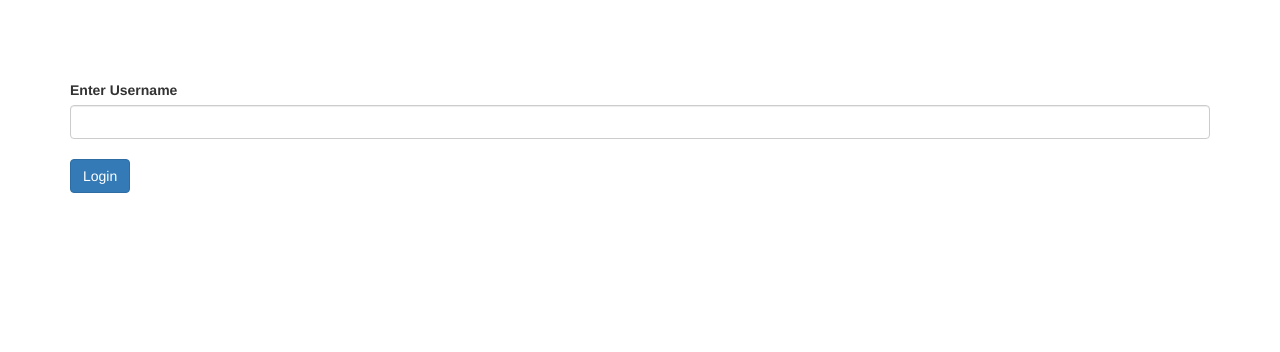
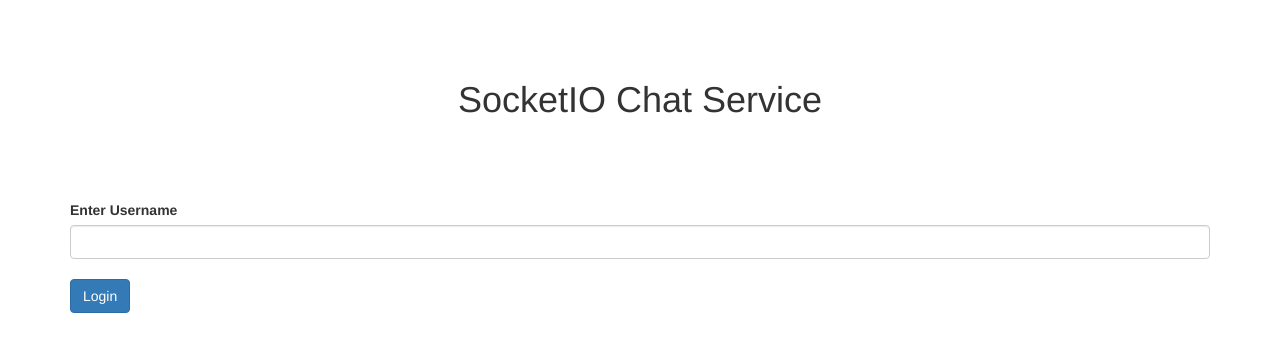
Before and after one commit to dartmouth-cs98/hack-a-thing-1-audioh, a website: page index.html in a window 1280 px wide. Drawn offline with nearby package versions, Linux system fonts and the light colour scheme; no server answers.

Commit message:
included title

```diff
--- a/index.html
+++ b/index.html
@@ -15,11 +15,18 @@
           #messageArea {
             display: none;
           }
+
+          .header {
+            text-align: center;
+            margin: 0 auto;
+            margin-bottom: 10vh;
+          }
           </style>
   </head>
   <body>
     <div class="container">
       <img id="img-stream2" src="" />
+      <h1 class="header">SocketIO Chat Service</h1>
       <div id="userFormArea" class="row">
         <div class="col-md-12">
           <form id="userForm">
```
